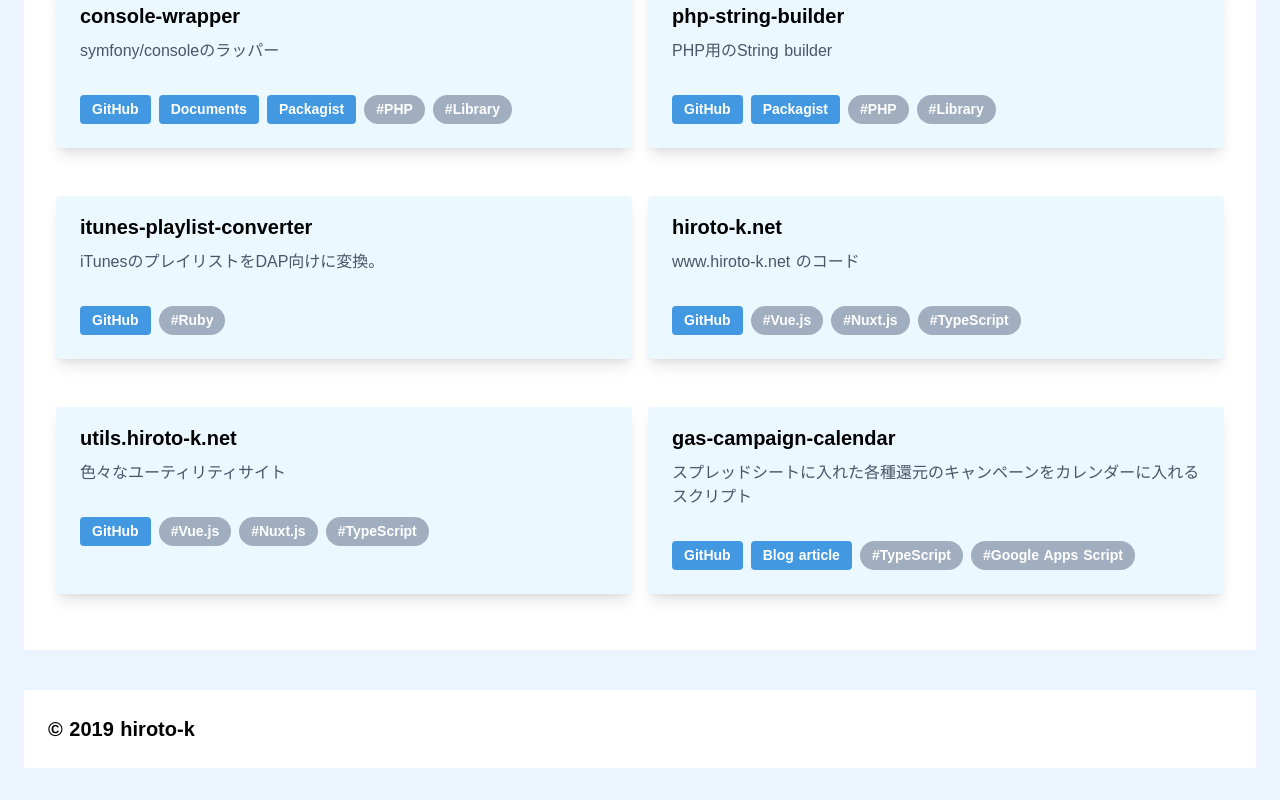
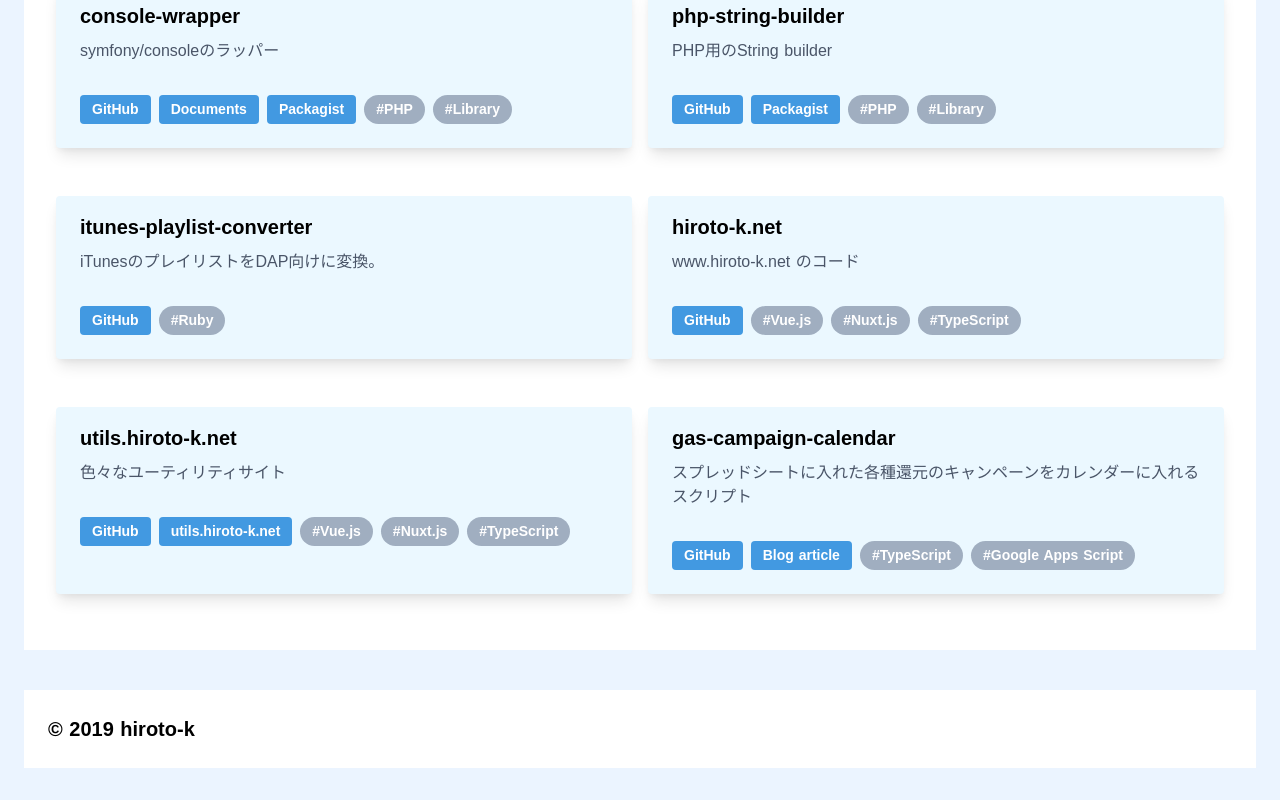
Before and after one commit to hiroxto/hiroxto.net, a Nuxt app: page / in a window 1280 px wide. Shown: the part 2079-2879 px from the top of the page. Built offline with nearby package versions, Linux system fonts and the light colour scheme.

Commit message:
Add utils.hiroto-k.net link to utils.hiroto-k.net project

```diff
--- a/components/ProjectsSection.vue
+++ b/components/ProjectsSection.vue
@@ -121,6 +121,10 @@ export default defineComponent({
           description: '色々なユーティリティサイト',
           links: [
             gitHubLink('hiroxto/utils.hiroto-k.net'),
+            {
+              name: 'utils.hiroto-k.net',
+              to: 'https://utils.hiroto-k.net/',
+            },
           ],
           tags: ['Vue.js', 'Nuxt.js', 'TypeScript'],
         },
```
